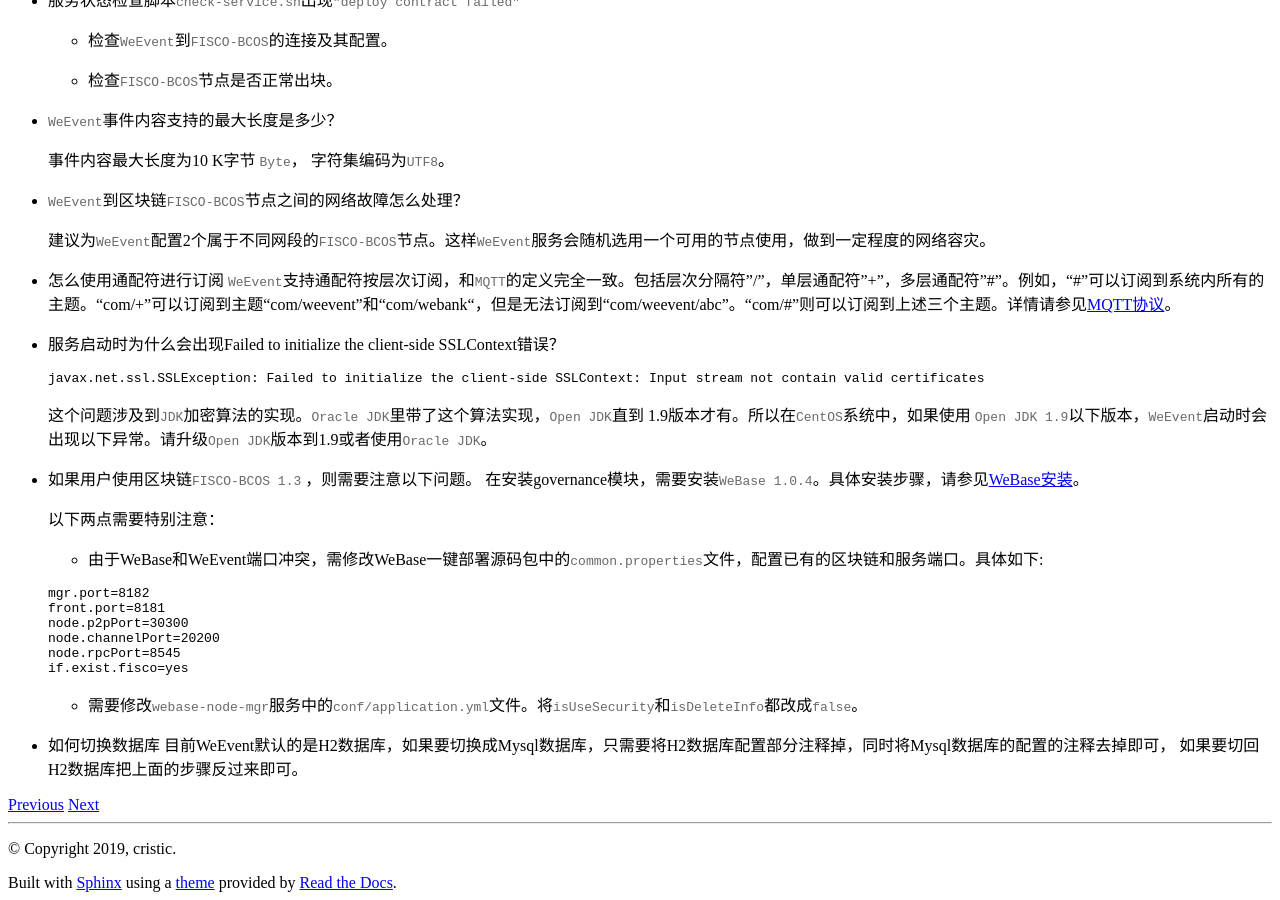
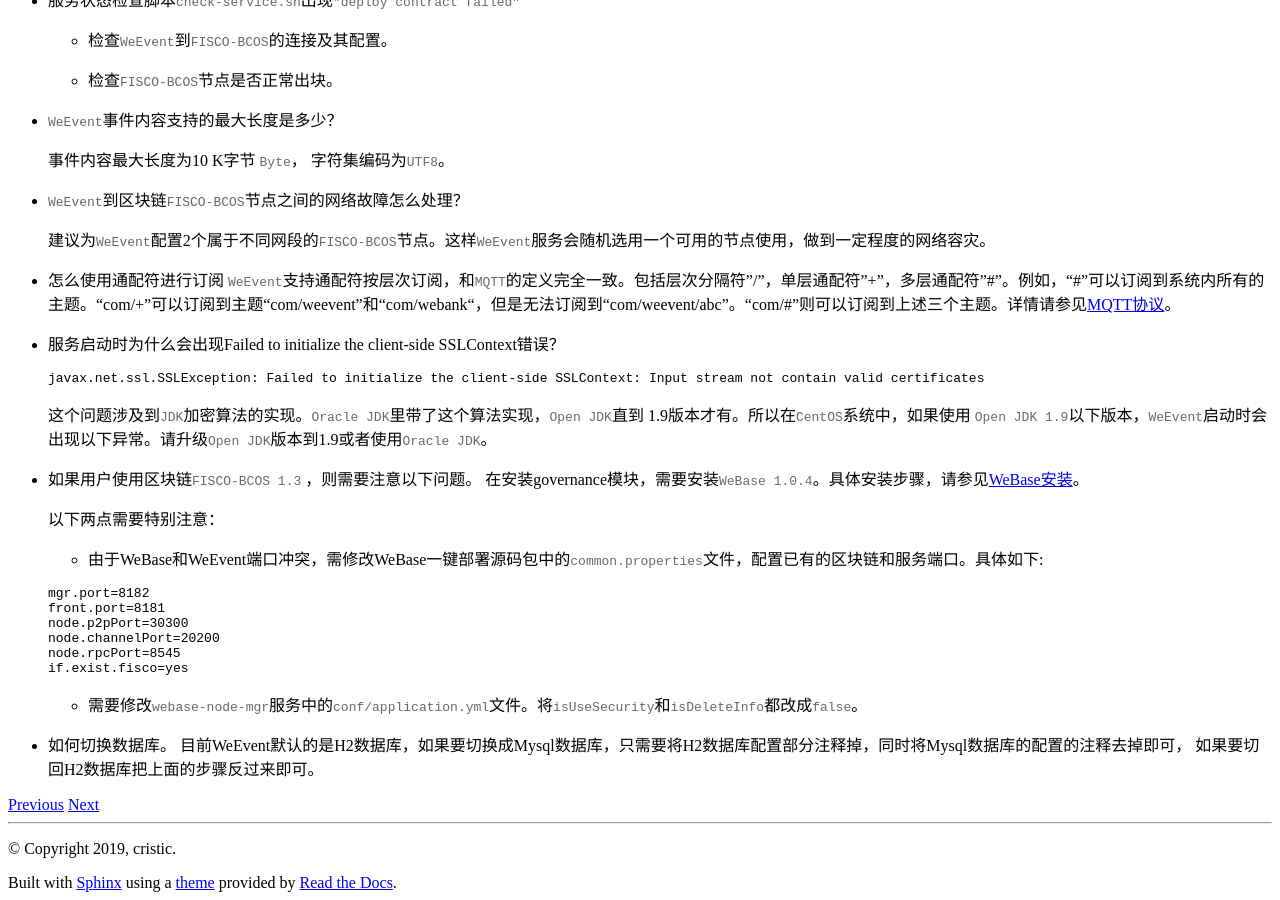
Before and after one commit to WeBankBlockchain/WeEvent-docs, a Sphinx documentation site: the page built from docs/faq/weevent.md, in a window 1280 px wide and 900 px high, scrolled down 1591 px. Built offline with Sphinx 7.4.7 and the Read the Docs theme 2.0.0, drawn with Linux system fonts in a browser that asks for light colours.

Commit message:
modify format

```diff
--- a/docs/faq/weevent.md
+++ b/docs/faq/weevent.md
@@ -93,6 +93,6 @@
 
     - 需要修改`webase-node-mgr`服务中的`conf/application.yml`文件。将`isUseSecurity`和`isDeleteInfo`都改成`false`。
 
-- 如何切换数据库
+- 如何切换数据库。
     目前WeEvent默认的是H2数据库，如果要切换成Mysql数据库，只需要将H2数据库配置部分注释掉，同时将Mysql数据库的配置的注释去掉即可，
     如果要切回H2数据库把上面的步骤反过来即可。
```
